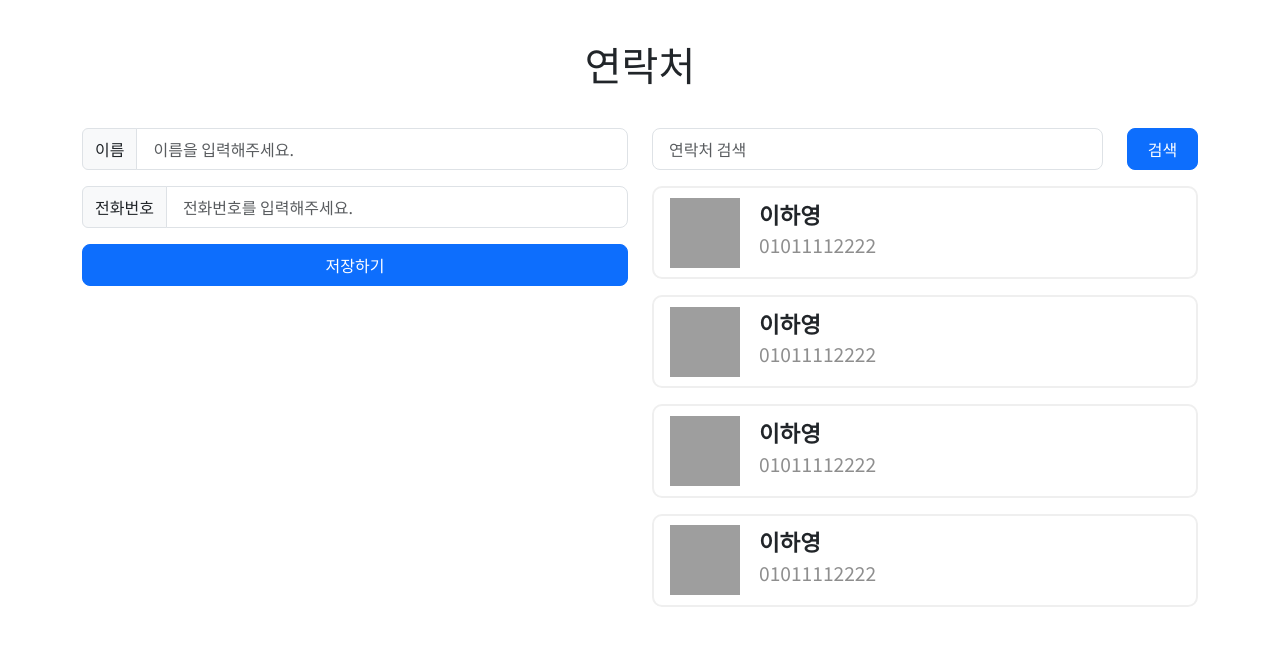
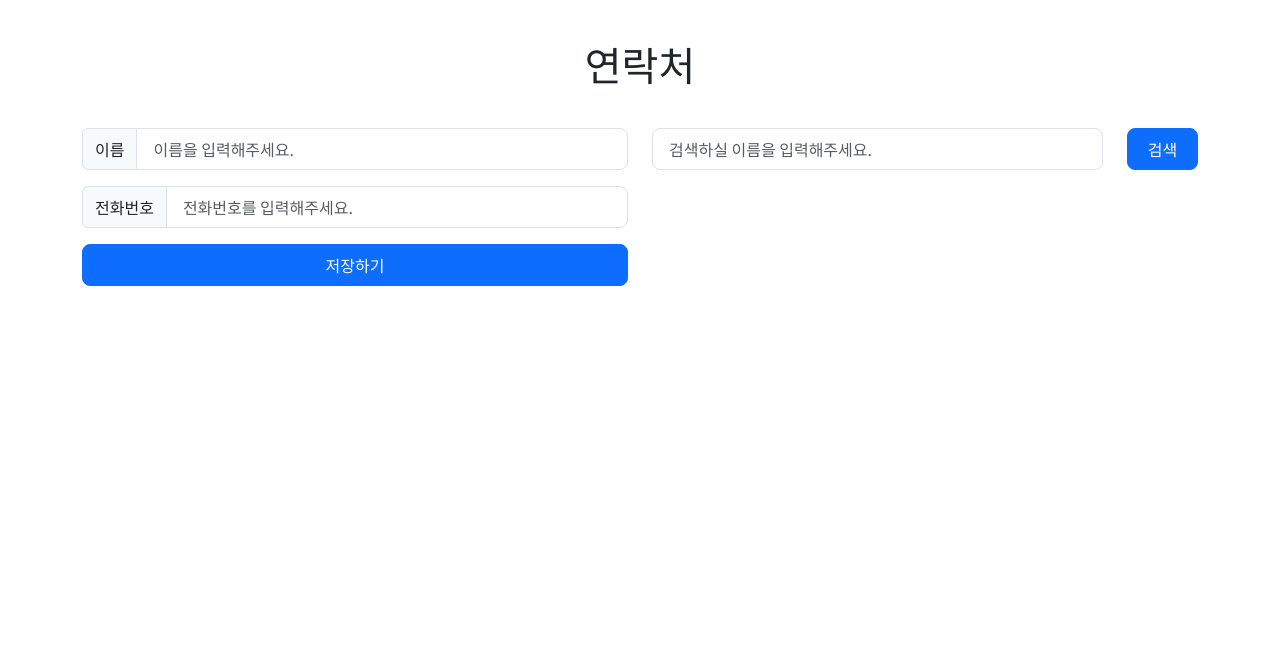
Before and after one commit to ha02e/phonebook-react, a React (Create React App) app: page / in a window 1280 px wide. Shown: the top 646 px of the page. Built offline with nearby package versions, Linux system fonts and the light colour scheme; grey boxes are pictures that could not be loaded.

Commit message:
연락처 추가 UI 구현, 검색 기능 구현

```diff
--- a/src/component/ContactItem.js
+++ b/src/component/ContactItem.js
@@ -1,7 +1,7 @@
 import React from "react";
 import { Row, Col } from "react-bootstrap";
 
-const ContactItem = () => {
+const ContactItem = ({ item }) => {
   return (
     <div className="contact-item">
       <Row>
@@ -14,8 +14,8 @@ const ContactItem = () => {
           />
         </Col>
         <Col lg={10}>
-          <div className="item-name">이하영</div>
-          <div className="item-phone">01011112222</div>
+          <div className="item-name">{item.name}</div>
+          <div className="item-phone">{item.phoneNumber}</div>
         </Col>
       </Row>
     </div>
--- a/src/component/ContactList.js
+++ b/src/component/ContactList.js
@@ -1,15 +1,31 @@
-import React from "react";
+import React, { useEffect, useState } from "react";
 import SearchBox from "./SearchBox";
 import ContactItem from "./ContactItem";
+import { useSelector } from "react-redux";
 
 const ContactList = () => {
+  const contactList = useSelector((state) => state.contactList);
+  const keyword = useSelector((state) => state.keyword);
+
+  let [filteredList, setFilteredList] = useState([]);
+
+  useEffect(() => {
+    if (keyword !== "") {
+      let filterList = contactList.filter((item) =>
+        item.name.includes(keyword)
+      );
+      setFilteredList(filterList);
+    } else {
+      setFilteredList(contactList);
+    }
+  }, [keyword, contactList]);
+
   return (
     <div>
       <SearchBox />
-      <ContactItem />
-      <ContactItem />
-      <ContactItem />
-      <ContactItem />
+      {filteredList.map((item, idx) => (
+        <ContactItem item={item} key={idx} />
+      ))}
     </div>
   );
 };
--- a/src/component/SearchBox.js
+++ b/src/component/SearchBox.js
@@ -1,17 +1,35 @@
-import React from "react";
+import React, { useState } from "react";
 import { Form, Button, Col, Row } from "react-bootstrap";
+import { useSelector, useDispatch } from "react-redux";
 
 const SearchBox = () => {
+  let [keyword, setKeyword] = useState("");
+  let dispatch = useDispatch();
+
+  const searchByName = (event) => {
+    event.preventDefault();
+    dispatch({ type: "SEARCH_NAME", payload: { keyword } });
+  };
+
   return (
     <div className="search-section">
+      <Form onSubmit={searchByName}>
         <Row>
           <Col lg={10}>
-          <Form.Control type="text" placeholder="연락처 검색" size="lg" />
+            <Form.Control
+              type="text"
+              placeholder="검색하실 이름을 입력해주세요."
+              size="lg"
+              onChange={(event) => setKeyword(event.target.value)}
+            />
           </Col>
           <Col lg={2}>
-          <Button size="lg">검색</Button>
+            <Button type="submit" size="lg">
+              검색
+            </Button>
           </Col>
         </Row>
+      </Form>
     </div>
   );
 };
--- a/src/redux/reducer/reducer.js
+++ b/src/redux/reducer/reducer.js
@@ -1,9 +1,11 @@
 let initialState = {
   contactList: [],
+  keyword: "",
 };
 
 function reducer(state = initialState, action) {
   const { type, payload } = action;
+
   switch (type) {
     case "ADD_CONTACT":
       return {
@@ -16,6 +18,13 @@ function reducer(state = initialState, action) {
           },
         ],
       };
+
+    case "SEARCH_NAME":
+      return {
+        ...state,
+        keyword: payload.keyword,
+      };
+
     default:
       return { ...state };
   }
```
Lines whose indentation alone changed are shown as unchanged.
